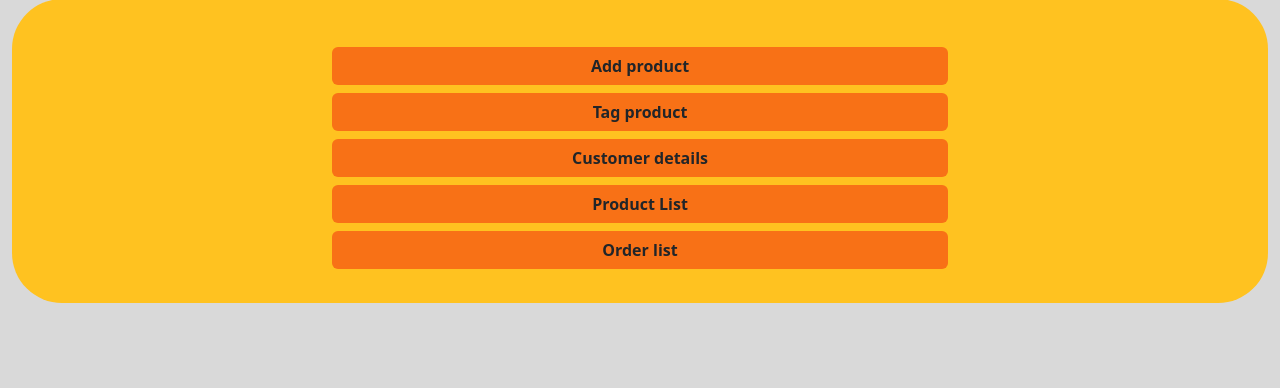
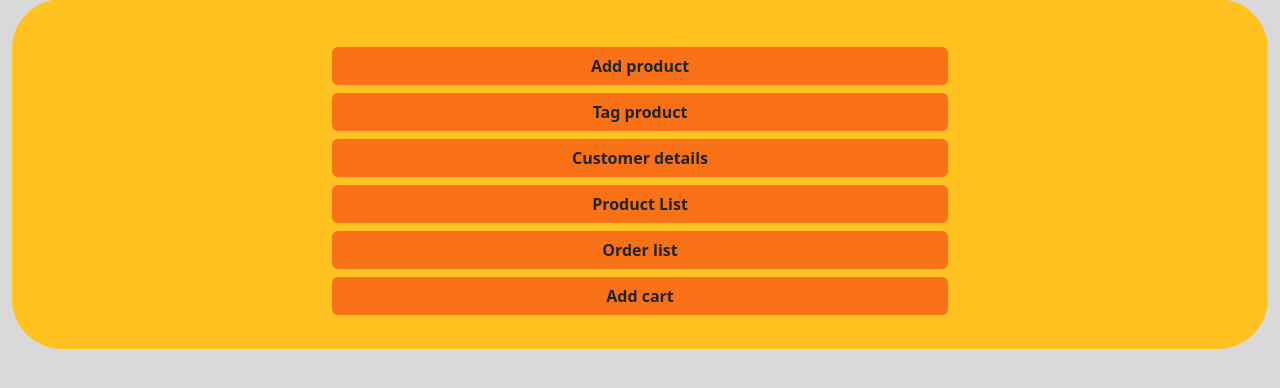
Before and after one commit to scanspree/project, a PHP site: page /project/Admin/dashboard.php in a window 1280 px wide. Shown: the part 126-514 px from the top of the page. Run offline with PHP 8.4, Linux system fonts and the light colour scheme; tables that the repository leaves empty or names only in its code hold one stand-in row (values such as "Sample post").

Commit message:
23-12-22(version2)

```diff
--- a/Project/Admin/dashboard.php
+++ b/Project/Admin/dashboard.php
@@ -20,7 +20,7 @@ if (isset($_POST['add'])) {
       $pname = $_POST['productname'];
       $price = $_POST['price'];
 
-      $sql2 = "INSERT INTO `pdt_invt`(`product_id`, `product_name`, `product_price`) VALUES ('$pid',' $pname','$price')";
+      $sql2 = "INSERT INTO `pdt_invt`(`product_id`, `product_name`, `product_price`) VALUES ('$pid','$pname','$price')";
 
       $result2 = $conn->query($sql2); //fire query
 
@@ -28,6 +28,43 @@ if (isset($_POST['add'])) {
         echo "
         <script>
         alert('Product Details Added Successfully');
+        </script>";
+      } else {
+        echo "error: " . $sql2 . "<br>" . $conn->error;
+      }
+    }
+  } else {
+    echo "<script>
+    alert('Cannot run query');
+    </script>";
+  }
+}
+
+if (isset($_POST['addcart'])) {
+  $sql1 = "SELECT * FROM `cart` WHERE  `cart_id` = '$_POST[cart_id]' OR `esp_id`= '$_POST[espid]' ";
+  $result1 = $conn->query($sql1);
+  if ($result1 == TRUE) {
+    if ($result1->num_rows > 0) {
+      $row1 = $result1->fetch_assoc();
+      if ($row1['cart_id'] == $_POST['cart_id'] || $row1['esp_id'] == $_POST['espid']) {
+        echo "
+        <script>
+        alert('Cart already Added');
+        </script>
+        ";
+      }
+    } else {
+      $cid = $_POST['cart_id'];
+      $espid = $_POST['espid'];
+
+      $sql2 = "INSERT INTO `cart`(`cart_id`, `esp_id`) VALUES ('$cid','$espid')";
+
+      $result2 = $conn->query($sql2); //fire query
+
+      if ($result2 == TRUE) {
+        echo "
+        <script>
+        alert('Cart Details Added Successfully');
         </script>";
       } else {
         echo "error: " . $sql2 . "<br>" . $conn->error;
@@ -82,6 +119,10 @@ if (isset($_POST['add'])) {
       document.getElementById("pdlt").style.display = "block";
 
     }
+    function ct() {
+      document.getElementById("options").style.visibility = "hidden";
+      document.getElementById("adct").style.display = "block";
+    }
 
     function bk() {
       document.getElementById("custdtls").style.display = "none";
@@ -89,6 +130,7 @@ if (isset($_POST['add'])) {
       document.getElementById("adpd").style.display = "none";
       document.getElementById("tgpd").style.display = "none";
       document.getElementById("pdlt").style.display = "none";
+      document.getElementById("adct").style.display = "none";
       document.getElementById("options").style.visibility = "visible";
     }
 
@@ -317,6 +359,32 @@ if (isset($_POST['add'])) {
       </div>
     </div>
 
+
+    <div class="row justify-content-center">
+      <div class="col-md-6 " id="adct">
+        <br>
+        <h4 id="hd">Add Cart</h4>
+        <button type="button" class="btn-close" id="hd" onclick="bk();"></button>
+        <form method="post">
+        <div class="form-floating mb-3 mt-3">
+          <input type="text" class="form-control" id="cart_id" name="cart_id" placeholder="cart_id" required>
+          <label for="product_id">Cart id</label>
+        </div>
+        <div class="form-floating mb-3 mt-3">
+          <input type="text" class="form-control" id="espid" name="espid" placeholder="espid" required>
+          <label for="tagid">ESP id</label>
+        </div>
+
+        <div class="row mt-3">
+          <div class="col-6 text-end ">
+            <input class="btn" type="submit" id="btn" role="button" name="addcart" value="Add">
+          </div>
+        </div>
+        </form>
+        <br>
+      </div>
+    </div>
+
     <br>
 
     <div class="row">
@@ -335,6 +403,7 @@ if (isset($_POST['add'])) {
       <a class="btn " id="btn" role="button" onclick="cd();"><b>Customer details</b></a>
       <a class="btn " id="btn" role="button" onclick="pl();" name="pd"><b>Product List</b></a>
       <a class="btn " id="btn" role="button" onclick="ol();"><b>Order list</b></a>
+      <a class="btn " id="btn" role="button" onclick="ct();"><b>Add cart</b></a>
 
     </div>
     <br>
--- a/Project/Admin/style1.css
+++ b/Project/Admin/style1.css
@@ -51,7 +51,7 @@ body{
 {
     background-color: #f87116;
 }
-#custdtls,#orderdtls,#adpd,#tgpd,#pdlt {
+#custdtls,#orderdtls,#adpd,#tgpd,#pdlt,#adct {
     display: none;
     background-color: white;
     border-top-left-radius: 30px;
```
